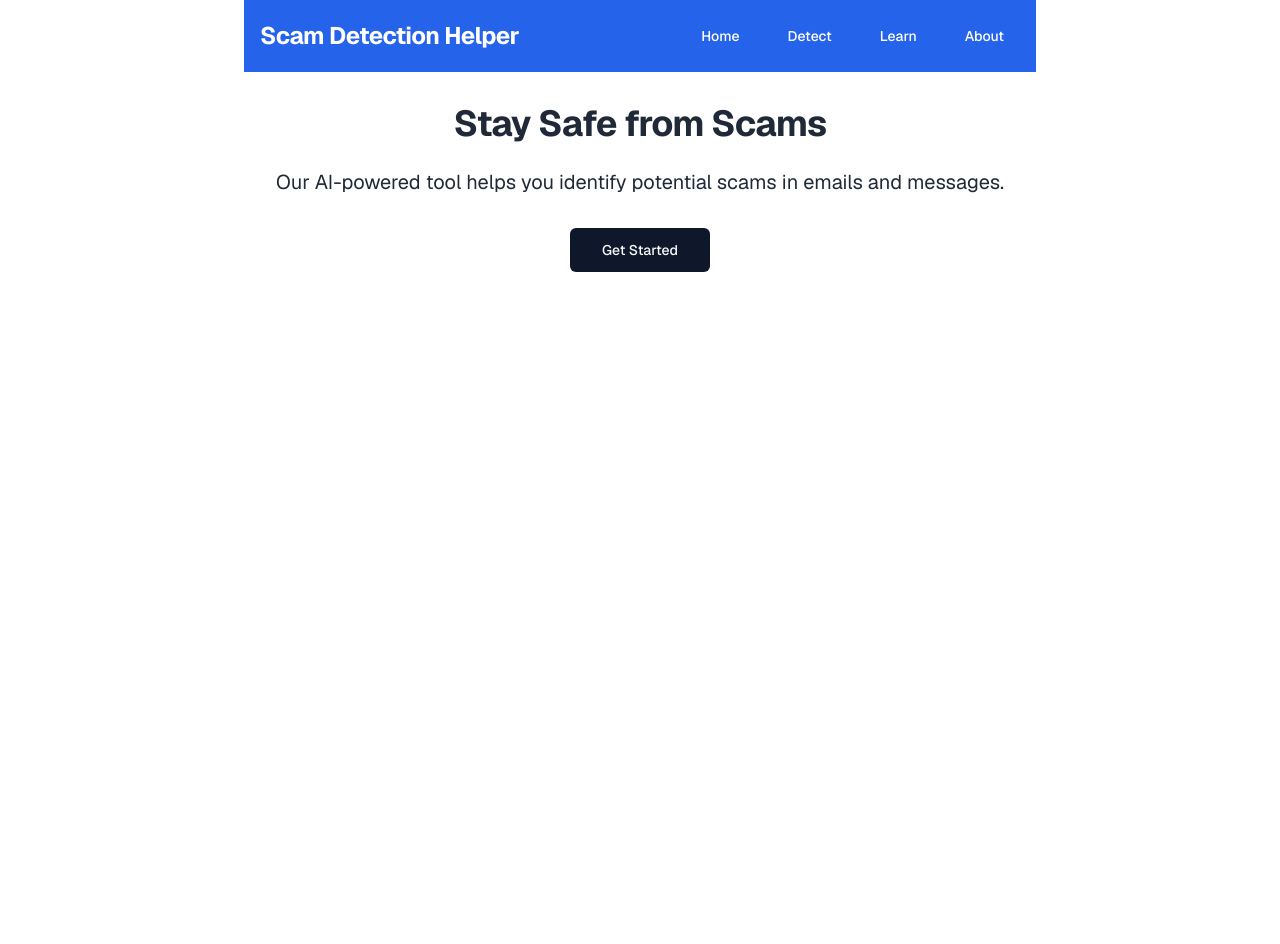
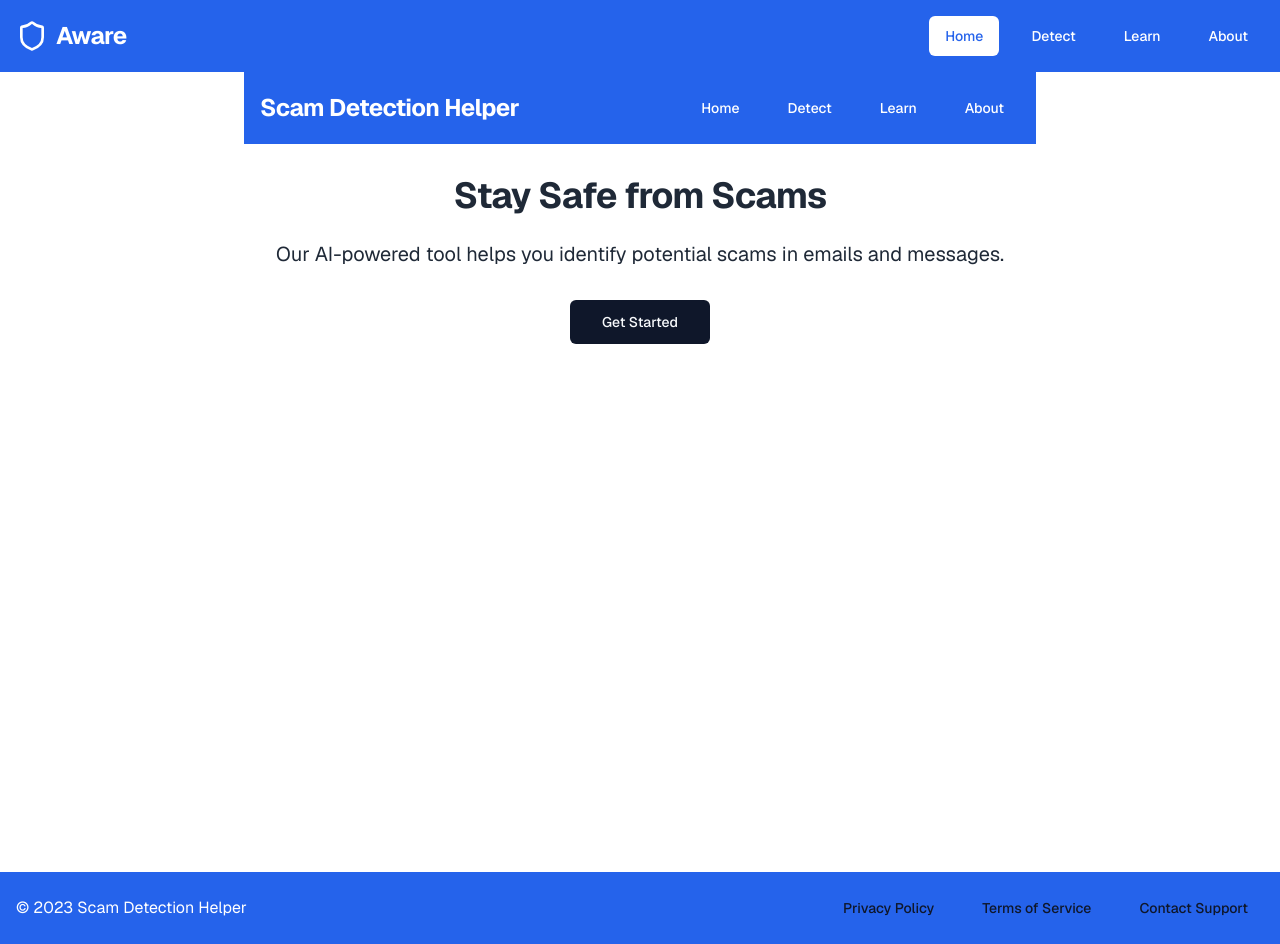
Before and after one commit to contigen/aware, a Next.js app: page / in a window 1280 px wide. Before the commit the page ends 800 px from the top, so only its background shows below. Built offline with nearby package versions, Linux system fonts and the light colour scheme.

Commit message:
Add a navbar

```diff
--- a/src/app/layout.tsx
+++ b/src/app/layout.tsx
@@ -2,6 +2,8 @@ import type { Metadata } from 'next'
 import { GeistSans } from 'geist/font/sans'
 import './globals.css'
 import { Toaster } from '&/components/ui/toaster'
+import { Navbar } from '&/components/ui/navbar'
+import { Button } from '&/components/ui/button'
 
 export const metadata: Metadata = {
   title: 'Create Next App',
@@ -16,7 +18,26 @@ export default function RootLayout({
   return (
     <html lang='en'>
       <body className={`${GeistSans.className} antialiased`}>
-        {children}
+        <div className='min-h-dvh flex flex-col'>
+          <Navbar />
+          <section className='flex-grow'>{children}</section>
+          <footer className='p-4 bg-blue-600 text-white'>
+            <div className='container mx-auto flex justify-between items-center'>
+              <p>&copy; 2023 Scam Detection Helper</p>
+              <ul className='flex space-x-4'>
+                <li>
+                  <Button variant='link'>Privacy Policy</Button>
+                </li>
+                <li>
+                  <Button variant='link'>Terms of Service</Button>
+                </li>
+                <li>
+                  <Button variant='link'>Contact Support</Button>
+                </li>
+              </ul>
+            </div>
+          </footer>
+        </div>
         <Toaster />
       </body>
     </html>
--- /dev/null
+++ b/src/components/ui/navbar.tsx
@@ -0,0 +1,55 @@
+'use client'
+
+import Link from 'next/link'
+import { Button } from './button'
+import { usePathname } from 'next/navigation'
+import { Shield } from 'lucide-react'
+import { cn } from '&/lib/utils'
+
+const ROUTES = [
+  {
+    name: `Home`,
+    href: `/`,
+  },
+  {
+    name: `Detect`,
+    href: `/detect`,
+  },
+  {
+    name: `Learn`,
+    href: '/learn',
+  },
+  {
+    name: `About`,
+    href: `/about`,
+  },
+]
+
+export function Navbar() {
+  const pathname = usePathname()
+  return (
+    <header className='bg-blue-600 text-white p-4'>
+      <nav className='container mx-auto flex justify-between items-center'>
+        <div className='flex items-center gap-2'>
+          <Shield className='w-8 h-8' />
+          <h2 className='text-2xl font-bold'>Aware</h2>
+        </div>
+        <ul className='flex space-x-4'>
+          {ROUTES.map(route => (
+            <li key={route.name}>
+              <Button
+                variant='ghost'
+                asChild
+                className={cn(
+                  pathname === route.href && 'bg-white text-blue-600'
+                )}
+              >
+                <Link href={route.href}>{route.name}</Link>
+              </Button>
+            </li>
+          ))}
+        </ul>
+      </nav>
+    </header>
+  )
+}
```
